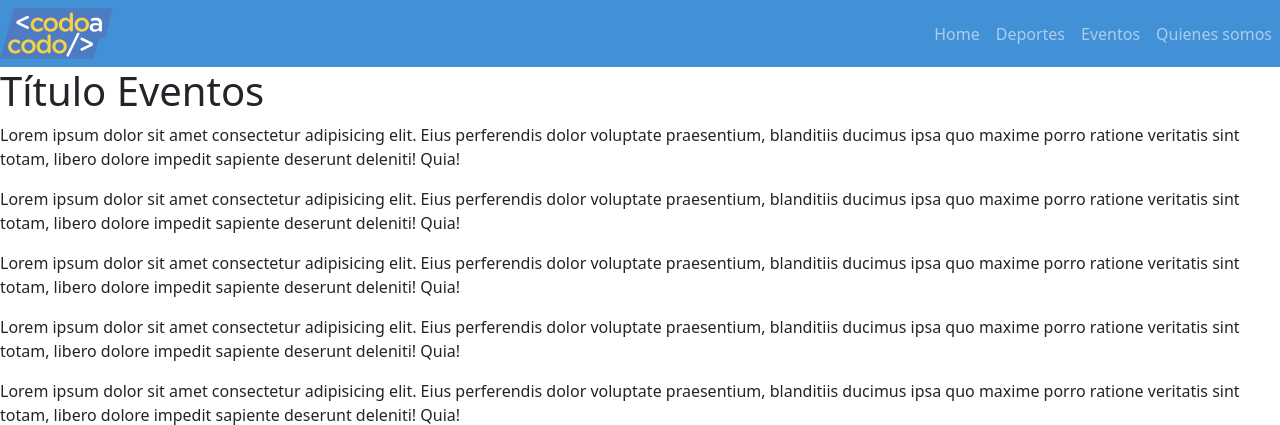
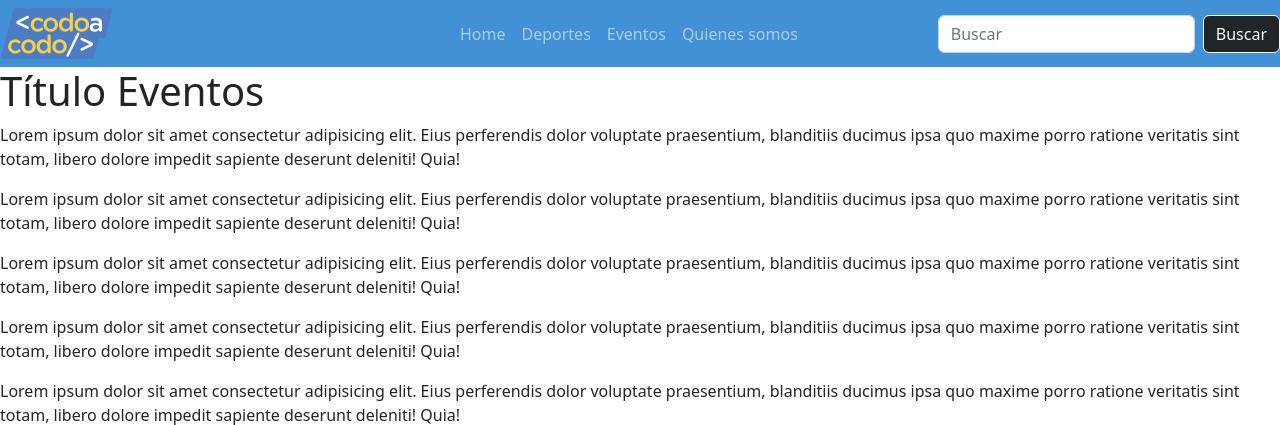
Before and after one commit to AgosVenezia/Integrador_Grupo2, a Django app: page /eventos/ in a window 1280 px wide. Shown: the top 425 px of the page. Run offline with Django 3.2, Linux system fonts and the light colour scheme; some libraries are stand-ins or nearby versions.

Commit message:
Se modifica navbar de base

```diff
--- a/templates/grupo2/publica/base.html
+++ b/templates/grupo2/publica/base.html
@@ -26,13 +26,17 @@
                 <img src="{% static '/img/logocodoacodo.png'%}" alt="">
             </a>
             <div class="collapse navbar-collapse" id="navbarNavAltMarkup">
-              <div class="navbar-nav ms-auto">
-                <a class="nav-item nav-link" href="{% url 'inicio' %}">Home <span class="sr-only">(current)</span></a>
+              <div class="navbar-nav mx-auto">
+                <a class="nav-item nav-link" href="{% url 'inicio' %}">Home</a>
                 <a class="nav-item nav-link" href="{% url 'deportes' %}">Deportes</a>
                 <a class="nav-item nav-link" href="{% url 'eventos' %}">Eventos</a>
                 <a class="nav-item nav-link" href="{% url 'quienes_somos' %}">Quienes somos</a>
               </div>
             </div>
+            <form class="d-flex" role="search">
+                <input class="form-control me-2" type="search" placeholder="Buscar" aria-label="Search">
+                <button class="btn btn-outline-light btn btn-dark" type="submit">Buscar</button>
+            </form>
         </nav>
     </header>
     <main class="flex-shrink-0">
```
